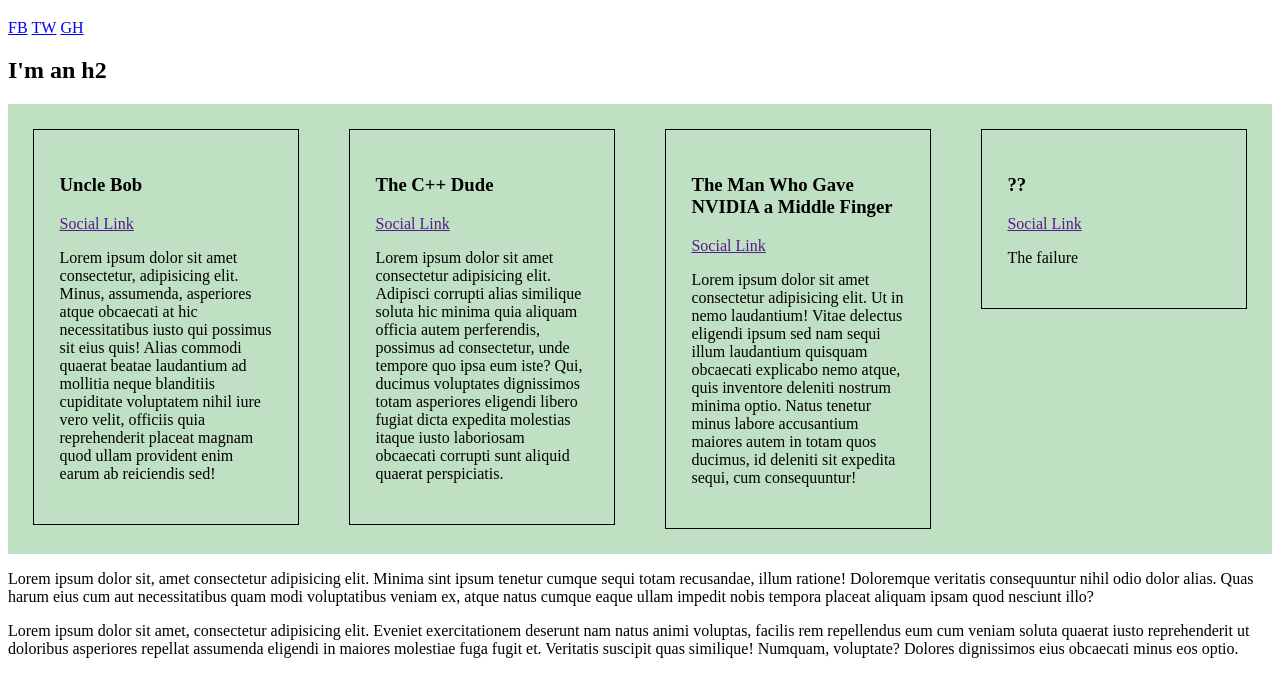
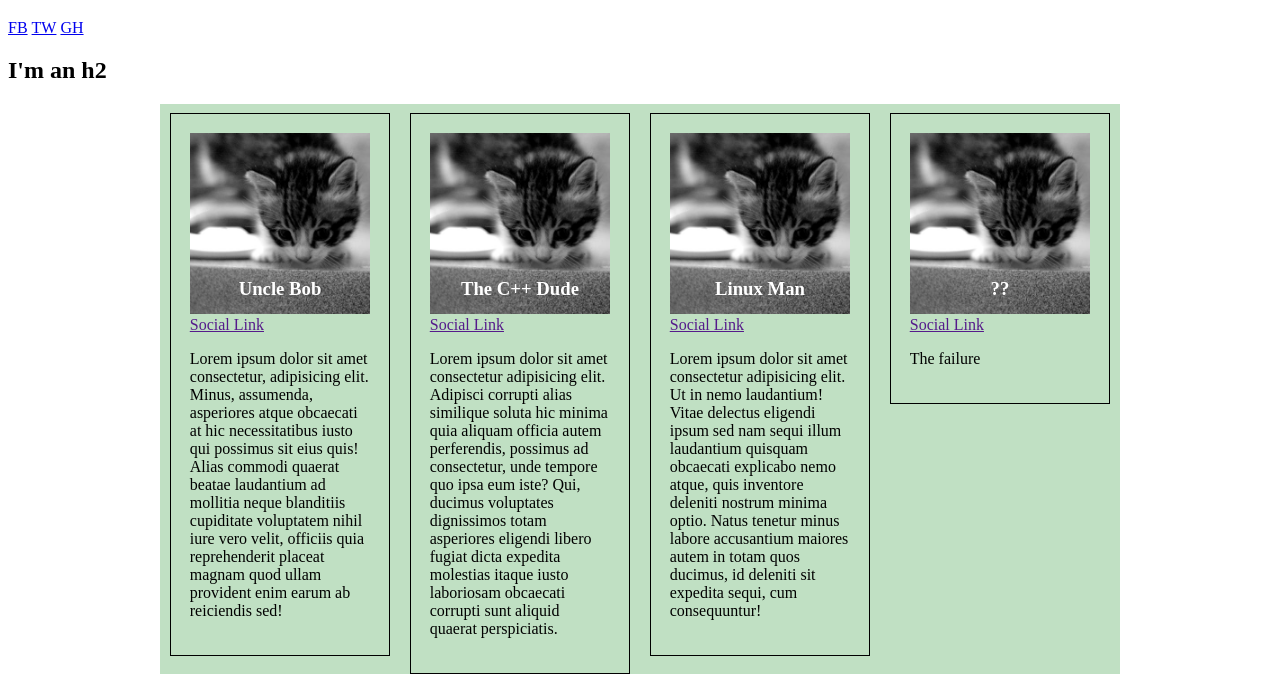
Before and after one commit to jbas1003/intermediate-css, a plain HTML site: page index.html in a window 1280 px wide. Shown: the part 61-735 px from the top of the page. Drawn offline with Linux system fonts and the light colour scheme.

Commit message:
Added cat picture.

```diff
--- a/css/styles.css
+++ b/css/styles.css
@@ -12,14 +12,26 @@
     float: left;
     font-size: 1rem;
     padding: 2%;
-    width: 21%;
+    width: 23%;
     box-sizing: border-box;
-    margin: 2%;
+    margin: 1%;
+}
+
+.bio-box img {
+    width: 100%;
+}
+
+.bio-box h3 {
+    text-align: center;
+    color: white;
+    margin: -40px 0 1rem;
 }
 
 .bio-wrapper {
     font-size: 24px;
     background: #c0e0c3;
+    max-width: 960px;
+    margin: auto;
 }
 
 .bio-wrapper:after {
--- a/index.html
+++ b/index.html
@@ -19,6 +19,7 @@
     <h2>I'm an h2</h2>
     <div class="bio-wrapper">
         <div class="bio-box">
+            <img src="./400.jfif" alt="">
             <h3>Uncle Bob</h3>
             <a href="">Social Link</a>
             <p>
@@ -26,6 +27,7 @@
             </p>
         </div>
         <div class="bio-box">
+            <img src="./400.jfif" alt="">
             <h3>The C++ Dude</h3>
             <a href="">Social Link</a>
             <p>
@@ -33,7 +35,8 @@
             </p>
         </div>
         <div class="bio-box">
-            <h3>The Man Who Gave NVIDIA a Middle Finger</h3>
+            <img src="./400.jfif" alt="">
+            <h3>Linux Man</h3>
             <a href="">Social Link</a>
             <p>
                 Lorem ipsum dolor sit amet consectetur adipisicing elit. Ut in nemo laudantium! Vitae delectus eligendi ipsum sed nam sequi illum laudantium quisquam obcaecati explicabo nemo atque, quis inventore deleniti nostrum minima optio. Natus tenetur minus labore accusantium maiores autem in totam quos ducimus, id deleniti sit expedita sequi, cum consequuntur!
@@ -41,6 +44,7 @@
     </div>
 
         <div class="bio-box">
+            <img src="./400.jfif" alt="">
             <h3>??</h3>
             <a href="">Social Link</a>
             <p>
```
Also changed, not shown: 400.jfif (added).
